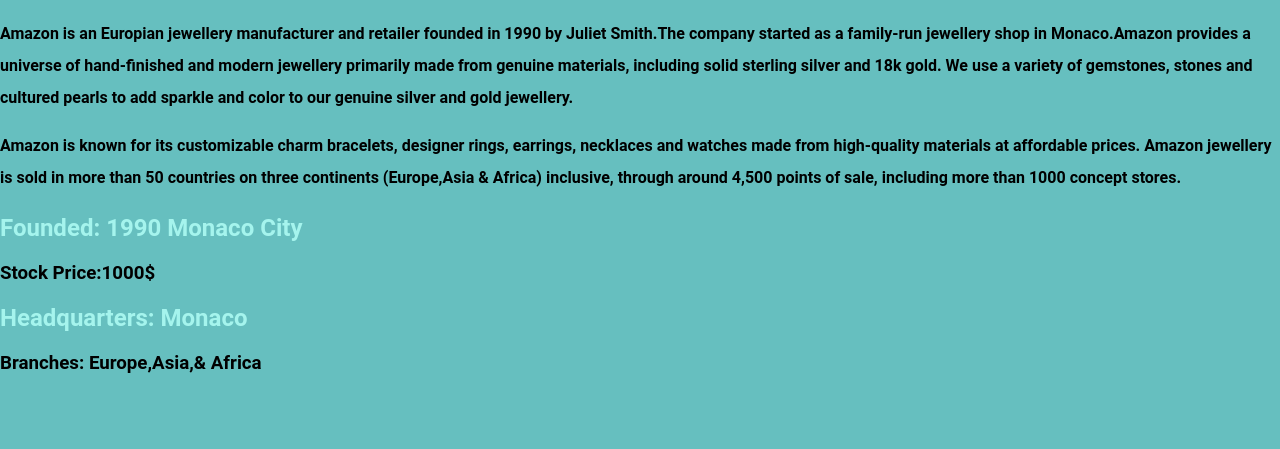
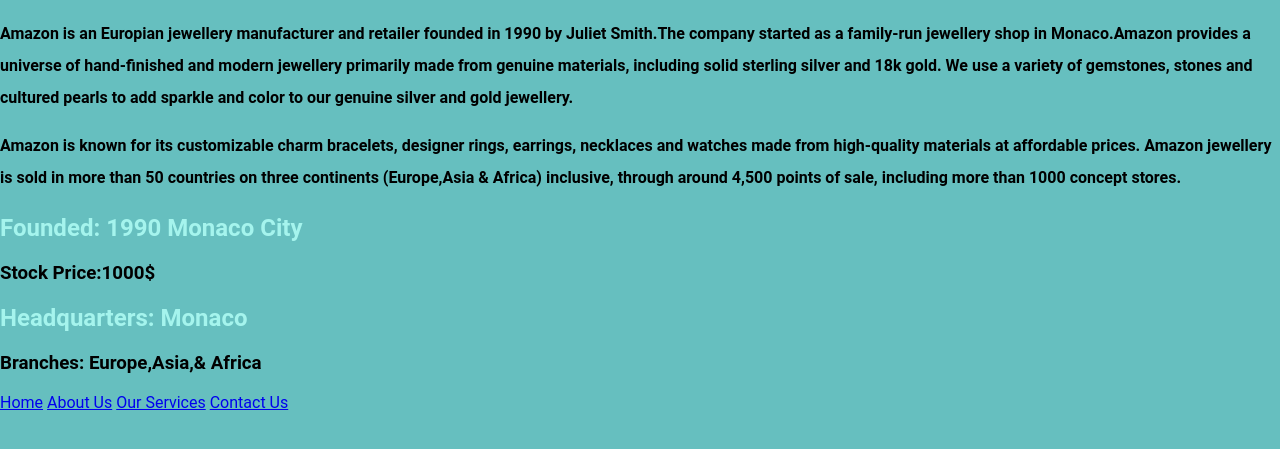
Before and after one commit to Charity-23rd/am, a plain HTML site: page about.html in a window 1280 px wide. Shown: the part 41-490 px from the top of the page. Drawn offline with Linux system fonts and the light colour scheme.

Commit message:
Add files via upload

```diff
--- a/about.html
+++ b/about.html
@@ -15,6 +15,10 @@
         <h3>Stock Price:1000$</h3>
         <h2><strong>Headquarters: Monaco</strong></h2>
         <h3>Branches: Europe,Asia,& Africa</h3>
+        <a href="index.html" target="_blank">Home</a>
+        <a href="about.html" target="_blank">About Us</a>
+        <a href="services.html" target="_blank">Our Services</a>
+        <a href="contact-us.html" target="_blank">Contact Us</a>
 
     </body>
 </html>
```
Also changed, not shown: contact-us.html (+4 -0 lines), index.html (+4 -3 lines), services.html (+4 -0 lines).
